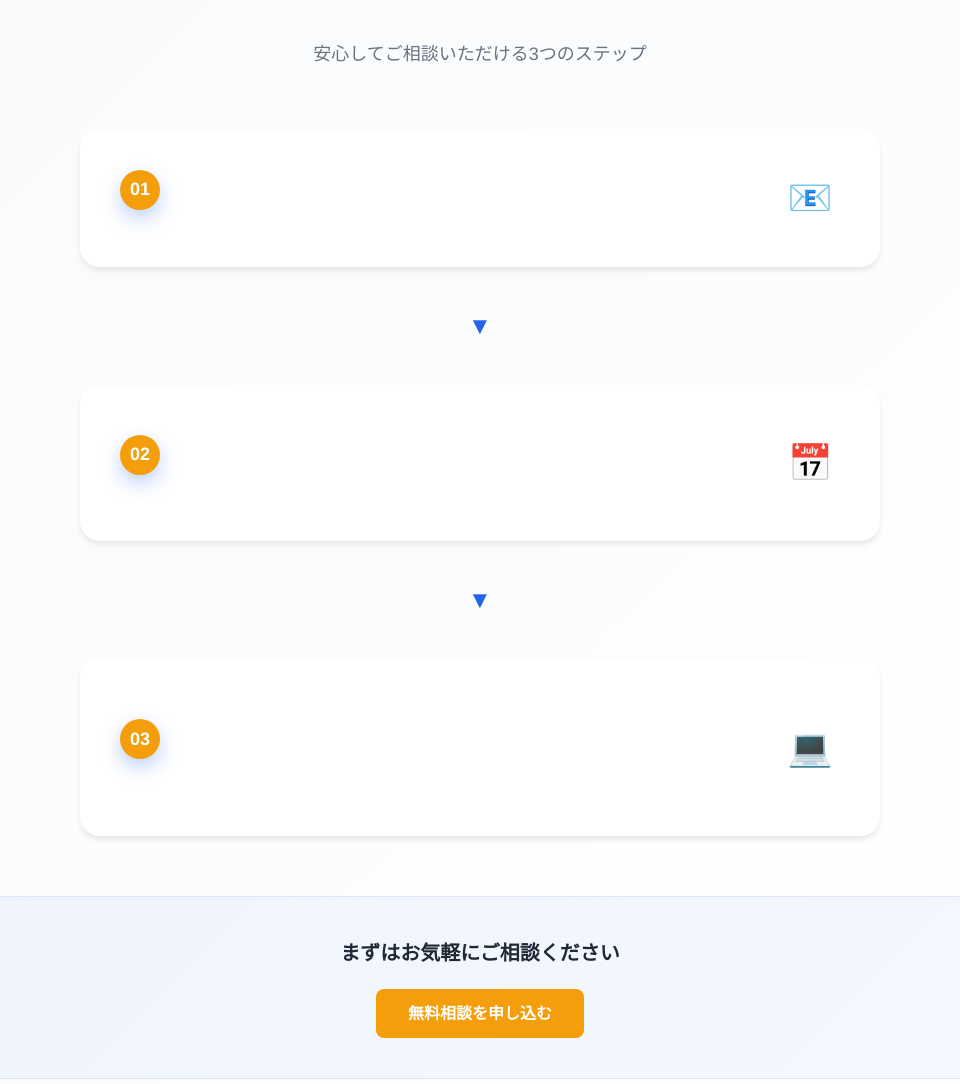
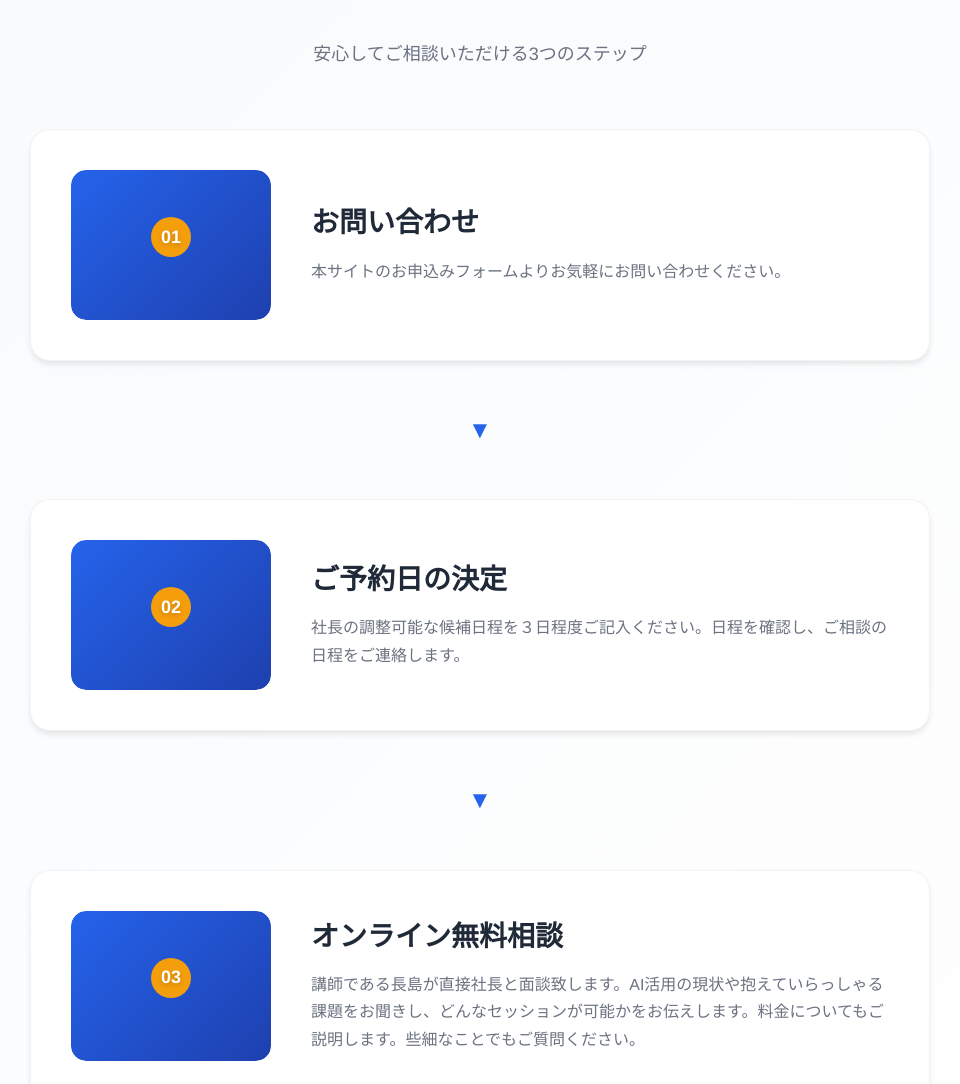
Before and after one commit to junagashima/ai-secretary-lp, a website built with Vite: page index.html in a window 1280 px wide. Shown: the part 6740-7824 px from the top of the page, without its empty margins (160-1120 px from the left). Built offline with nearby package versions, Linux system fonts and the light colour scheme.

Commit message:
相談フローセクション修正: 文字視認性改善、画像対応構造に変更、レスポンシブ最適化

```diff
--- a/index.html
+++ b/index.html
@@ -309,12 +309,16 @@
 
             <div class="flow-steps">
                 <div class="flow-step">
-                    <div class="step-number">01</div>
-                    <div class="step-content">
+                    <div class="step-image">
+                        <!-- 将来的に画像を追加するエリア -->
+                        <div class="step-placeholder">
+                            <span class="step-number">01</span>
+                        </div>
+                    </div>
+                    <div class="step-details">
                         <h4>お問い合わせ</h4>
                         <p>本サイトのお申込みフォームよりお気軽にお問い合わせください。</p>
                     </div>
-                    <div class="step-icon">📧</div>
                 </div>
 
                 <div class="flow-arrow">
@@ -322,12 +326,16 @@
                 </div>
 
                 <div class="flow-step">
-                    <div class="step-number">02</div>
-                    <div class="step-content">
+                    <div class="step-image">
+                        <!-- 将来的に画像を追加するエリア -->
+                        <div class="step-placeholder">
+                            <span class="step-number">02</span>
+                        </div>
+                    </div>
+                    <div class="step-details">
                         <h4>ご予約日の決定</h4>
                         <p>社長の調整可能な候補日程を３日程度ご記入ください。日程を確認し、ご相談の日程をご連絡します。</p>
                     </div>
-                    <div class="step-icon">📅</div>
                 </div>
 
                 <div class="flow-arrow">
@@ -335,12 +343,16 @@
                 </div>
 
                 <div class="flow-step">
-                    <div class="step-number">03</div>
-                    <div class="step-content">
+                    <div class="step-image">
+                        <!-- 将来的に画像を追加するエリア -->
+                        <div class="step-placeholder">
+                            <span class="step-number">03</span>
+                        </div>
+                    </div>
+                    <div class="step-details">
                         <h4>オンライン無料相談</h4>
                         <p>講師である長島が直接社長と面談致します。AI活用の現状や抱えていらっしゃる課題をお聞きし、どんなセッションが可能かをお伝えします。料金についてもご説明します。些細なことでもご質問ください。</p>
                     </div>
-                    <div class="step-icon">💻</div>
                 </div>
             </div>
 
--- a/style.css
+++ b/style.css
@@ -282,61 +282,82 @@ body {
 }
 
 .flow-steps {
-    max-width: 800px;
+    max-width: 900px;
     margin: 0 auto;
     display: flex;
     flex-direction: column;
-    gap: 30px;
+    gap: 40px;
 }
 
 .flow-step {
     display: grid;
-    grid-template-columns: 80px 1fr 60px;
-    gap: 30px;
+    grid-template-columns: 200px 1fr;
+    gap: 40px;
     align-items: center;
     background: var(--white);
     padding: 40px;
     border-radius: 20px;
     box-shadow: var(--shadow-md);
     transition: all 0.3s ease;
+    border: 1px solid rgba(0, 0, 0, 0.05);
 }
 
 .flow-step:hover {
     transform: translateY(-5px);
-    box-shadow: var(--shadow-lg);
-}
-
-.step-number {
-    width: 60px;
-    height: 60px;
+    box-shadow: var(--shadow-xl);
+}
+
+.step-image {
+    position: relative;
+    width: 100%;
+    height: 150px;
+    border-radius: 15px;
+    overflow: hidden;
+}
+
+.step-placeholder {
+    width: 100%;
+    height: 100%;
     background: linear-gradient(135deg, var(--primary-color), var(--secondary-color));
-    color: var(--white);
-    border-radius: 50%;
     display: flex;
     align-items: center;
     justify-content: center;
-    font-size: 24px;
+    border-radius: 15px;
+}
+
+.step-number {
+    font-size: 48px;
     font-weight: 700;
-    box-shadow: 0 8px 20px rgba(37, 99, 235, 0.3);
-}
-
-.step-content h4 {
-    font-size: 24px;
+    color: var(--white);
+    text-shadow: 0 2px 4px rgba(0, 0, 0, 0.2);
+}
+
+.step-details h4 {
+    font-size: 28px;
     font-weight: 700;
-    color: var(--text-color);
-    margin-bottom: 12px;
-}
-
-.step-content p {
+    color: var(--text-color) !important;
+    margin-bottom: 16px;
+    line-height: 1.3;
+}
+
+.step-details p {
     font-size: 16px;
     line-height: 1.7;
-    color: var(--text-light);
+    color: var(--text-light) !important;
     margin: 0;
 }
 
-.step-icon {
-    font-size: 36px;
-    text-align: center;
+/* 将来の画像対応 */
+.step-image img {
+    width: 100%;
+    height: 100%;
+    object-fit: cover;
+    border-radius: 15px;
+    transition: transform 0.3s ease;
+}
+
+.step-image:hover img {
+    transform: scale(1.05);
 }
 
 .flow-arrow {
@@ -2150,17 +2171,27 @@ body {
 
     .flow-step {
         grid-template-columns: 1fr;
-        gap: 20px;
+        gap: 25px;
         padding: 30px 20px;
         text-align: center;
     }
 
-    .step-content h4 {
-        font-size: 20px;
-    }
-
-    .step-content p {
-        font-size: 14px;
+    .step-image {
+        height: 120px;
+        margin: 0 auto;
+        max-width: 200px;
+    }
+
+    .step-details h4 {
+        font-size: 22px;
+    }
+
+    .step-details p {
+        font-size: 15px;
+    }
+
+    .step-number {
+        font-size: 36px;
     }
 
     .flow-cta {
```
